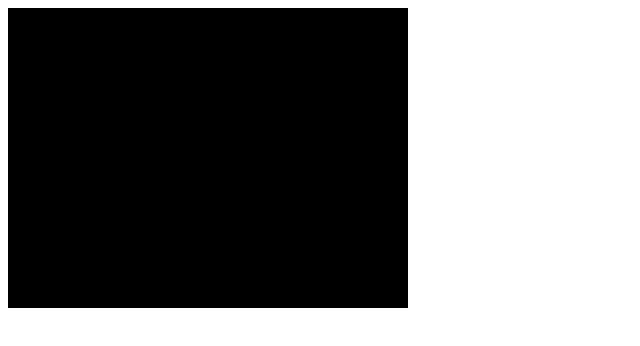
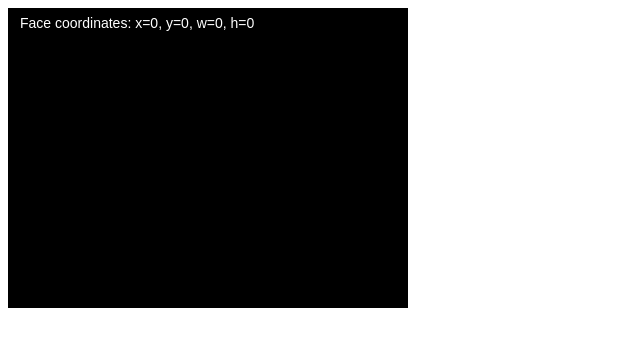
Before and after one commit to gongyu0725/MJCDConfig, a plain HTML site: page index.html in a window 1280 px wide. Shown: the whole page, without its empty margins (0-640 px from the left). Drawn offline with Linux system fonts and the light colour scheme.

Commit message:
Update index.html

```diff
--- a/index.html
+++ b/index.html
@@ -3,12 +3,28 @@
 <head>
   <meta charset="UTF-8">
   <title>Video Render</title>
+   <style>
+    #coordinatesLabel {
+      position: absolute;
+      top: 10px;
+      left: 10px;
+      color: white;
+      background-color: rgba(0, 0, 0, 0.7);
+      padding: 5px 10px;
+      border-radius: 5px;
+      font-family: Arial, sans-serif;
+      font-size: 14px;
+    }
+  </style>
 </head>
 <body>
+  <div id="coordinatesLabel">Face coordinates: x=0, y=0, w=0, h=0</div>
   <canvas id="canvasElement" style="width: 400px; height: 300px; background: #000;"></canvas>
   <script>
     const canvasElement = document.getElementById('canvasElement');
     const ctx = canvasElement.getContext('2d');
+    const coordinatesLabel = document.getElementById('coordinatesLabel');
+
 
     let ws = null;
     let decoder = null;
@@ -117,6 +133,7 @@
         const mouthY = view.getInt32(68, false);
         const videoData = arrayBuffer.slice(72, 72 + dataLen);
 
+        coordinatesLabel.textContent = `Face coordinates: x=${x}, y=${y}, w=${w}, h=${h}`;
 
       return {
           index: Number(index),
```
